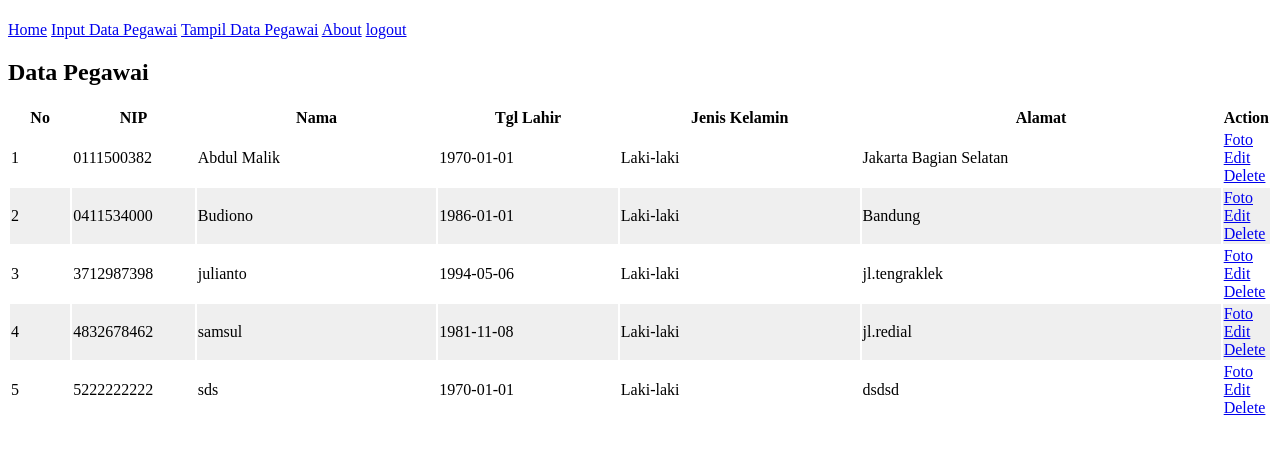
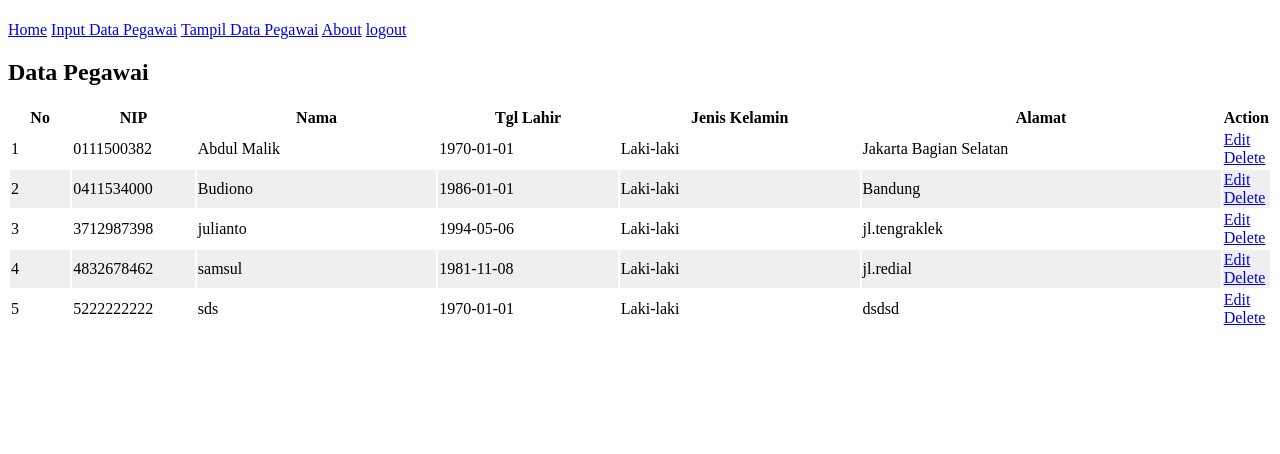
Before and after one commit to IrvanAli/WEB, a PHP site: page /index.php?page=tampil in a window 1280 px wide. Shown: the part 45-499 px from the top of the page. Run offline with PHP 8.4, Linux system fonts and the light colour scheme; a user stored in the database is signed in; data comes from the database, SQL or seed files in the repository.

Commit message:
editing tampil data

```diff
--- a/tampil.php
+++ b/tampil.php
@@ -15,8 +15,7 @@ include "koneksi.php";
 	</tr>
 	<?
 	$no = 1;
-	$query = "SELECT nip, nama, tgllahir, jenkel, alamat
-			  FROM pegawai ORDER BY nip";
+	$query = "SELECT nip, nama, tgllahir, jenkel, alamat FROM pegawai ORDER BY nip";
 	$sql = mysql_query ($query);
 	while ($hasil = mysql_fetch_array ($sql)) {
 		$nip = $hasil['nip'];
@@ -36,7 +35,6 @@ include "koneksi.php";
 			<td><?=$jenkel?></td>
 			<td><?=$alamat?></td>
 			<td>
-			<a href="index.php?page=foto&nip=<?=$nip?>">Foto</a><br/>
 			<a href="index.php?page=edit&nip=<?=$nip?>">Edit</a><br/>
 			<a href="index.php?page=delete&nip=<?=$nip?>">Delete</a></td>
 		</tr>
```
Also changed, not shown: README.md (added).
